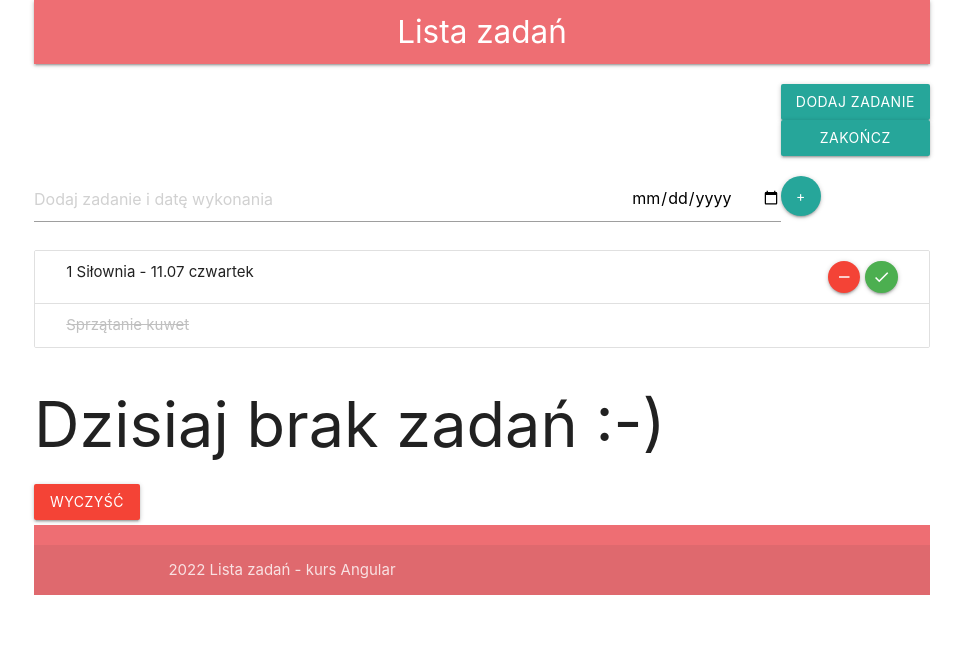
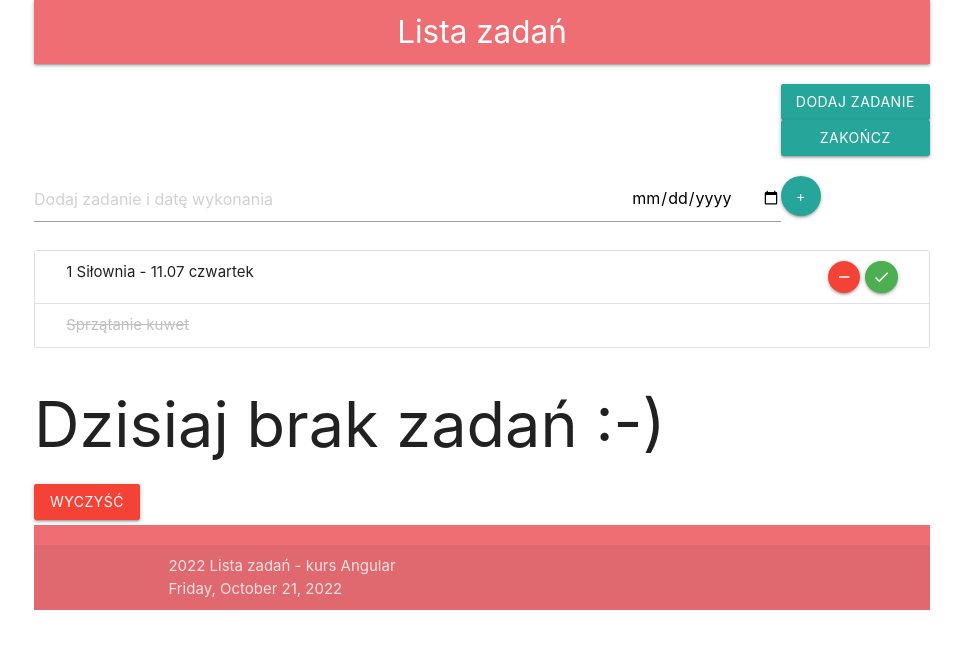
Before and after one commit to Dawid-Femin/To-do-app-angular, an Angular app: page / in a window 1280 px wide. Shown: the top 648 px of the page, without its empty margins (158-1121 px from the left). Built offline with nearby package versions, Linux system fonts and the light colour scheme.

Commit message:
Added date to footer using Pipe

```diff
--- a/src/app/app.component.html
+++ b/src/app/app.component.html
@@ -44,7 +44,7 @@
   <footer class="page-footer mt-5">
     <div class="footer-copyright">
       <div class="container">
-        {{ footer }}
+        {{ footer }} <br> {{ getDate() | date: 'fullDate'}}
       </div>
     </div>
   </footer>
--- a/src/app/app.component.ts
+++ b/src/app/app.component.ts
@@ -8,4 +8,8 @@ import { Component } from '@angular/core';
 export class AppComponent {
   title = 'Lista zadań';
   footer = '2022 Lista zadań - kurs Angular';
+
+  getDate(): Date {
+    return new Date();
+  };
 }
```
